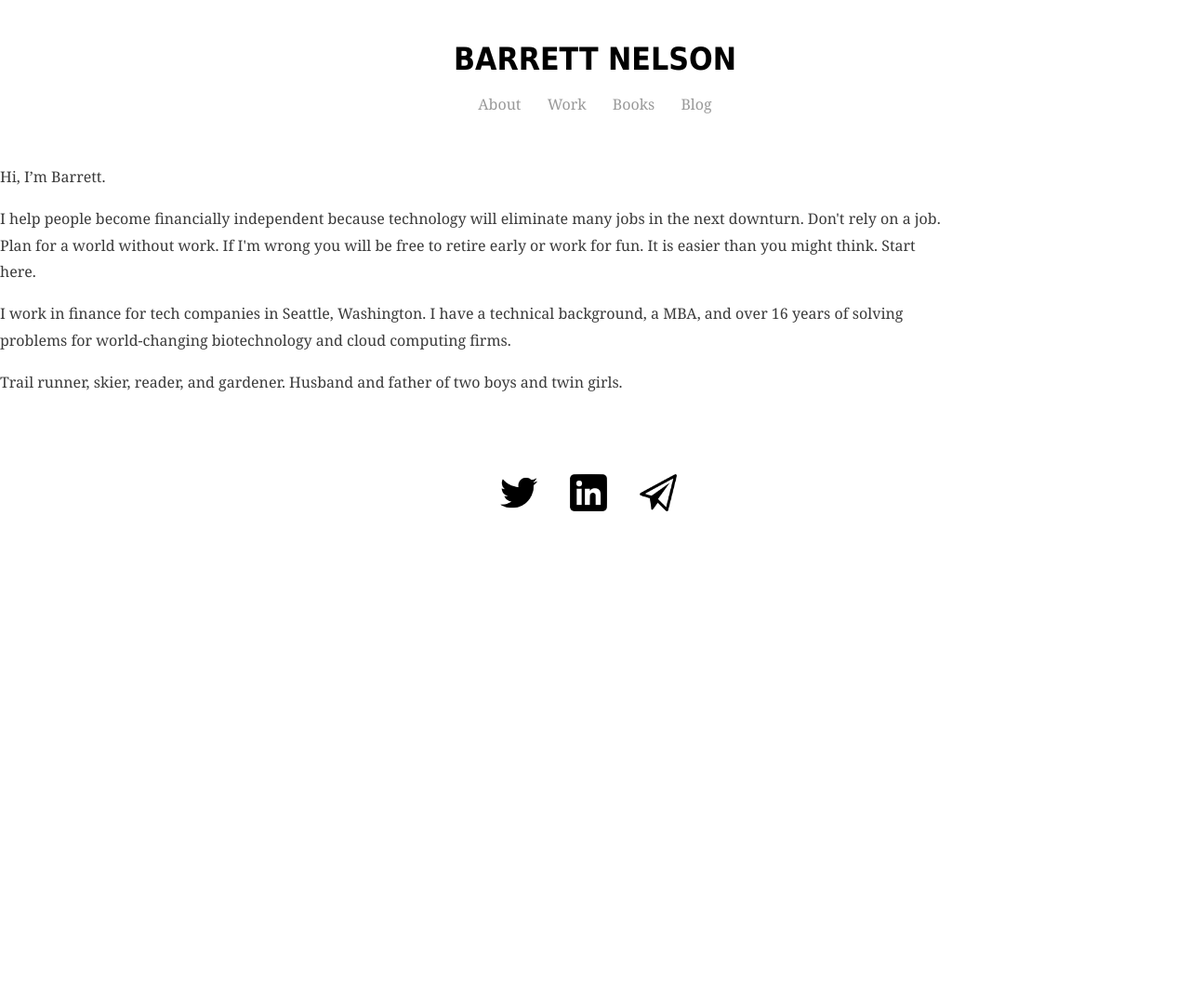
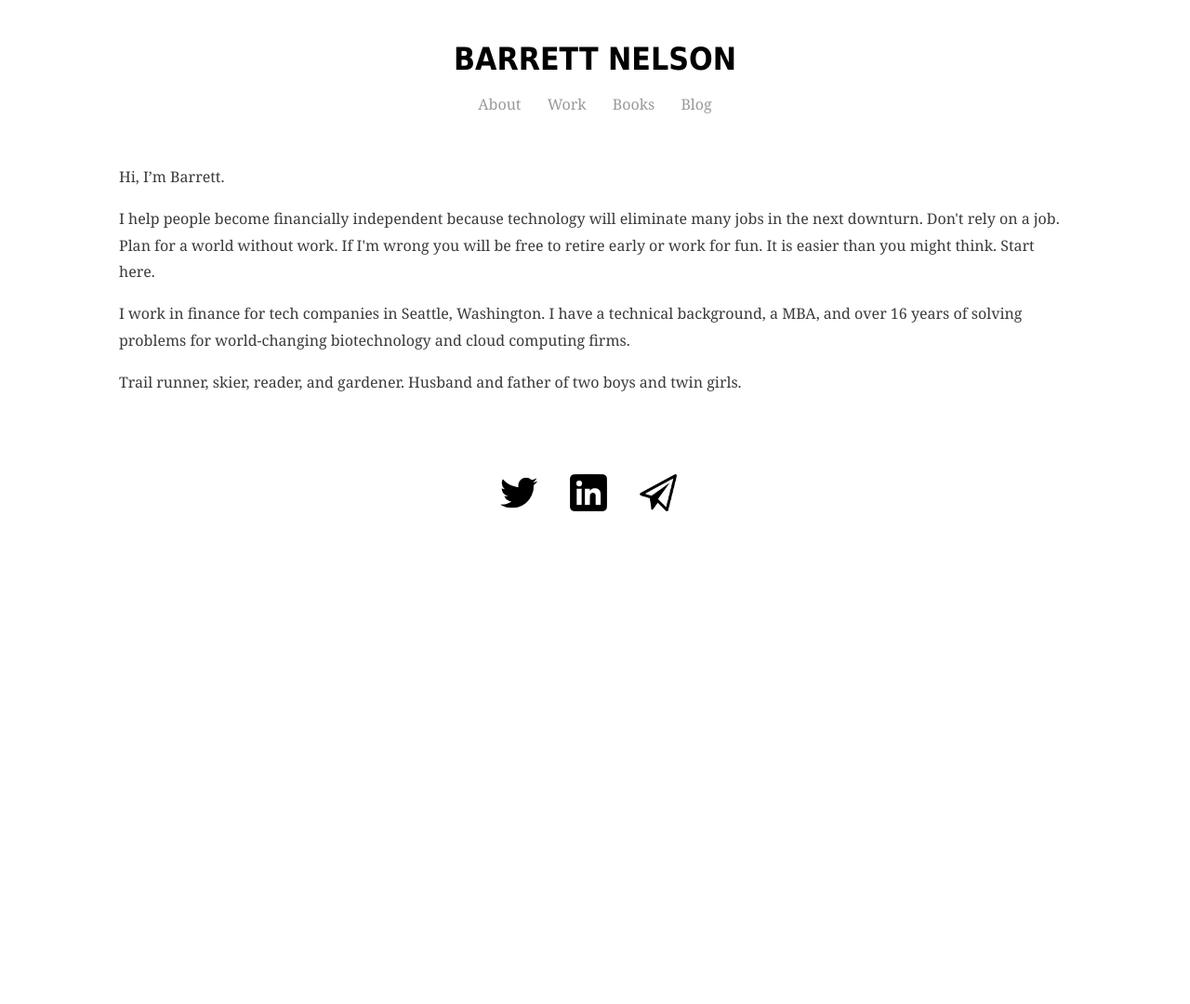
Before and after one commit to bstnel/bstnel.github.io, a Jekyll site: the page index.html, which Jekyll copies as it is, in a window 1280 px wide. Shown: the whole page at 93% size. Built offline with Jekyll 4.4.1, drawn with Linux system fonts in a browser that asks for light colours.

Commit message:
Update main.css

```diff
--- a/css/main.css
+++ b/css/main.css
@@ -1,5 +1,5 @@
 body {
-      margin: 0 auto;
+      margin: 0;
       color: #3a3a3a;
       font-family: Georgia, serif;
       font-size: 1em;
@@ -33,19 +33,18 @@
       margin: 2em 0 0;
       font-family: Georgia, serif;
       font-style: italic;
-   ;
     }
     h4{
       font-size: 1em;
       font-weight: 400;
-      margin: 0 0 0;
+      margin: 0 0 0 0;
       font-family: Georgia, serif;
       color: #999999;
     }
     h5{
       font-size: 1em;
       font-weight: 400;
-      margin: 0 0 0;
+      margin: 0 0 0 0;
       font-family: Georgia, serif;
 }
 h6{
@@ -69,7 +68,7 @@
 }
   .content{
       width: 80%;
-      padding: 0 10% 0 0;
+      padding: 0 10% 0 10%;
       position: relative;
     }
 .books{
```
